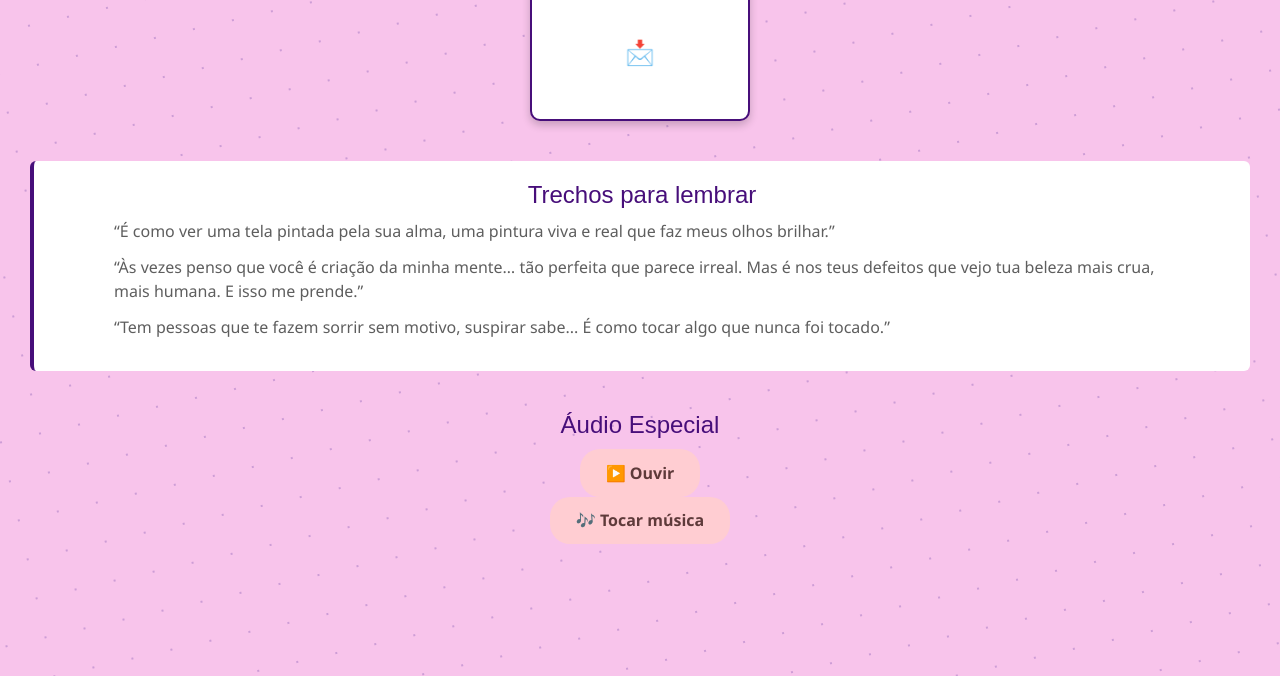
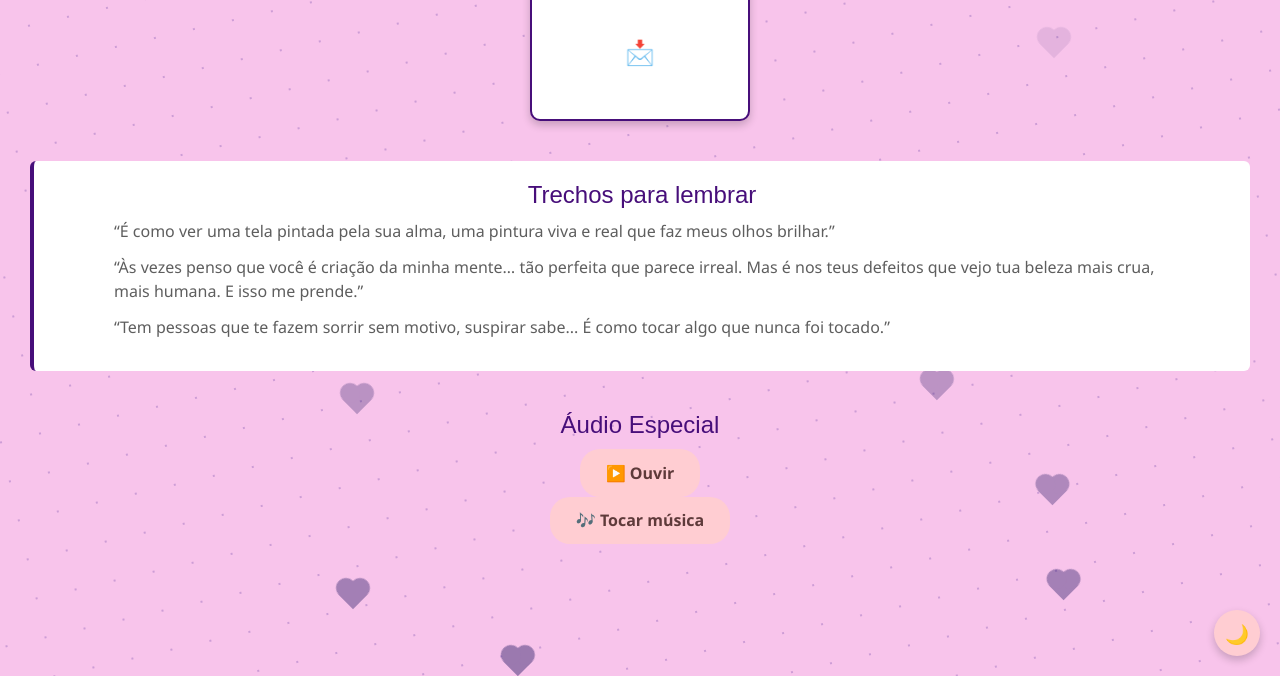
Before and after one commit to RICKllh/para-iza2, a plain HTML site: page index.html in a window 1280 px wide. Shown: the part 124-800 px from the top of the page. Drawn offline with Linux system fonts and the light colour scheme; a web font is replaced by a local one.

Commit message:
Update index.html

```diff
--- a/index.html
+++ b/index.html
@@ -6,10 +6,14 @@
   <title>Para Izadora</title>
   <link rel="stylesheet" href="style.css">
   <link href="https://fonts.googleapis.com/css2?family=Sour+Gummy:ital,wght@0,100..900;1,100..900&display=swap" rel="stylesheet">
+  <link rel="icon" type="image/png" href="favicon.png">
 
 </head>
 <body>
   <header>
+    <button id="toggleTema" class="botao-tema">🌙</button>
+
+
     <h1 class="titulo-estilo">Um carinho em forma de site</h1>
   </header>
 
@@ -61,5 +65,8 @@
       tocando = !tocando;
     });
   </script>
+
+  <div class="coracoes-container"></div>
+
 </body>
 </html>
```
